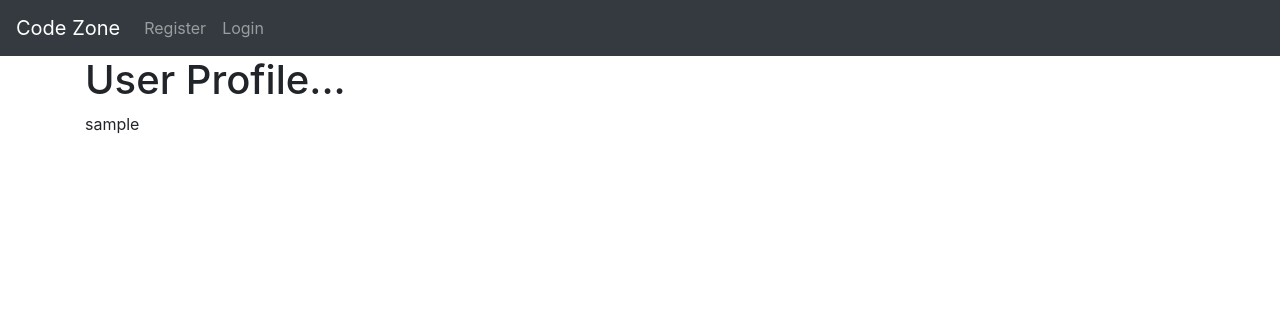
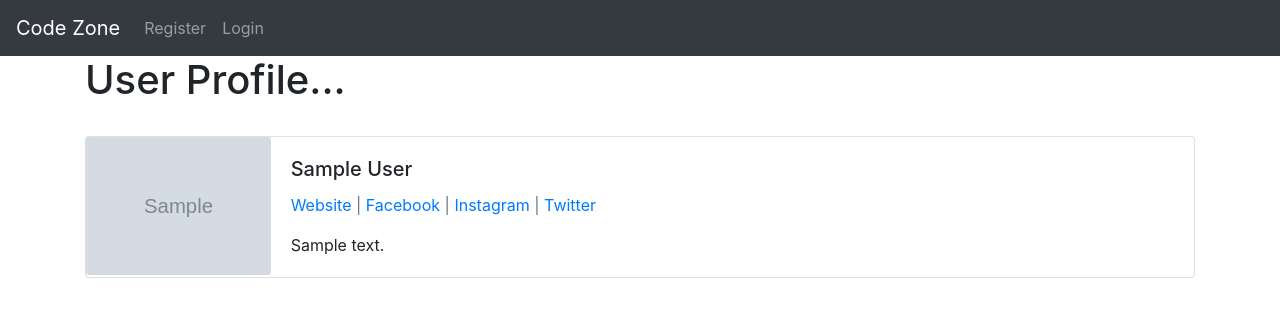
Before and after one commit to matt70iu/Project-4-fullstack-v2, a Django app: page /signup/1/profile/ in a window 1280 px wide. Shown: the top 317 px of the page. Run offline with Django 3.2, Linux system fonts and the light colour scheme; tables that the repository leaves empty hold one stand-in row (values such as "Sample post"); grey boxes marked "Sample" are stand-in pictures; some libraries are stand-ins or nearby versions.

Commit message:
remove test code from user_profile, add basic profile card and test, remove unneeded code form views

```diff
--- a/mainblog/templates/article_details.html
+++ b/mainblog/templates/article_details.html
@@ -51,8 +51,8 @@
 <div class="card mb-3">
   <div class="row no-gutters">
     <div class="col-md-2">
-      {% if  post.author.profile.profile_picture.url %}
-      <img src="{{ post.author.profile.profile_picture }}" class="card-img">
+      {% if  post.author.profile.profile_picture %}
+      <img src="{{ post.author.profile.profile_picture.url }}" class="card-img">
       {% else %}
       <img src="{% static 'mainblog/images/default_profile.jpg' %}" class="card-img">
       {% endif %}
--- a/signup/templates/registration/user_profile.html
+++ b/signup/templates/registration/user_profile.html
@@ -1,9 +1,45 @@
 {% extends 'base.html' %}
-
+{% load static %}
 {% block content %}
 
 <h1>User Profile...</h1>
+<br/>
 
-{{ page_user }}
+<div class="card mb-3">
+    <div class="row no-gutters">
+      <div class="col-md-2">
+        {% if  page_user.profile_picture.url %}
+        <img src="{{ page_user.profile_picture.url }}" class="card-img">
+        {% else %}
+        <img src="{% static 'mainblog/images/default_profile.jpg' %}" class="card-img">
+        {% endif %}
+      </div>
+      <div class="col-md-10">
+        <div class="card-body">
+          <h5 class="card-title">
+            {{ page_user.user.first_name }}
+            {{ page_user.user.last_name }} </h5>
+          <p class="card-text text-muted">
 
-{% endblock %}
+            {% if page_user.website_url %}
+            <a href="{{ page_user.website_url }}"> Website</a> |
+            {% endif %}
+
+            {% if page_user.facebook_url %}
+            <a href="{{ page_user.facebook_url }}">Facebook </a>|
+            {% endif %}
+
+            {% if page_user.instagram_url %}
+            <a href="{{ page_user.instagram_url }}">Instagram </a>|
+            {% endif %}
+
+            {% if page_user.twitter_url %}
+            <a href="{{ page_user.twitter_url }}">Twitter</a>
+          </p>{% endif %}
+
+          <p class="card-text">{{ page_user.bio }}</p>
+        </div>
+      </div>
+    </div>
+  </div>
+  {% endblock %}
--- a/signup/views.py
+++ b/signup/views.py
@@ -13,7 +13,6 @@ class MainProfilePageView(DetailView):
     template_name = 'registration/user_profile.html'
 
     def get_context_data(self, *args, **kwargs):
-        users = Profile.objects.all()
         context = super(MainProfilePageView, self).get_context_data(
             *args,  **kwargs)
 
```
